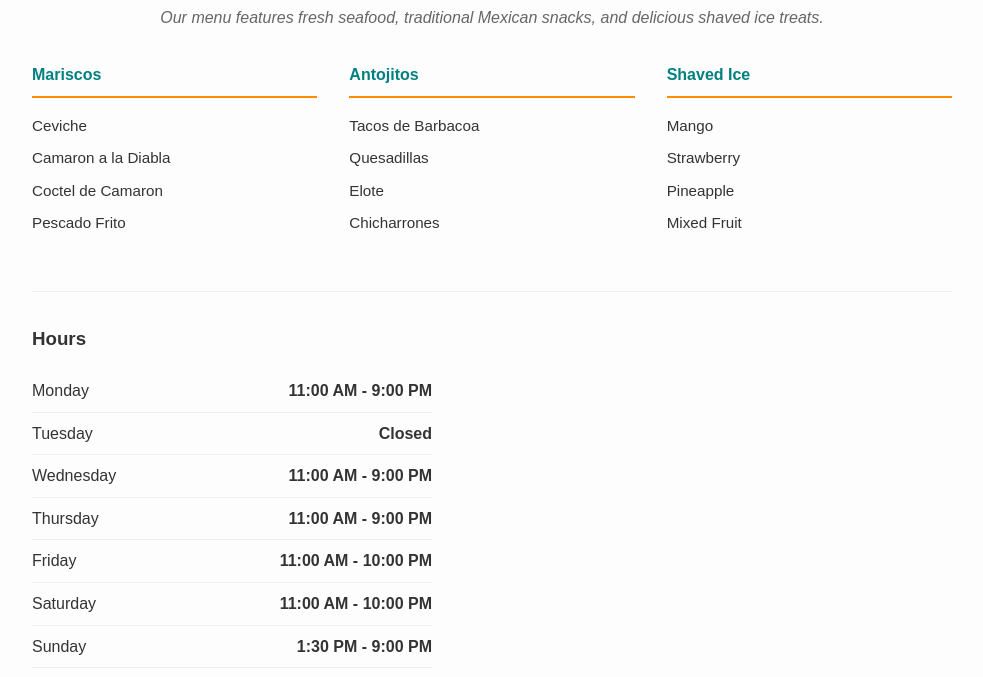
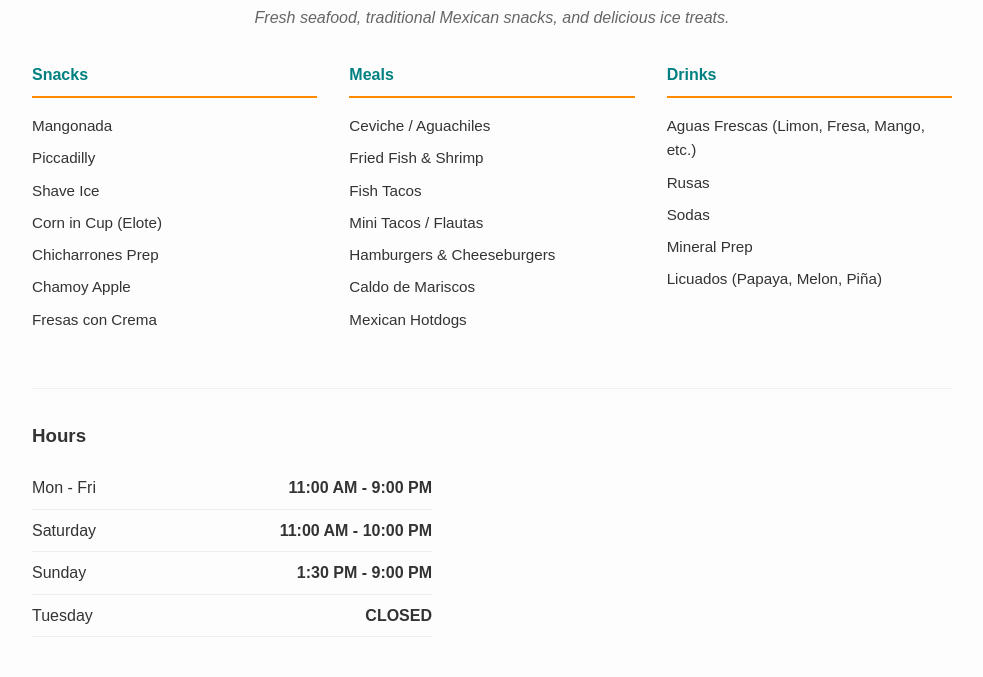
Before and after one commit to BySnowden/lacima-sa, a plain HTML site: page index.html in a window 1280 px wide. Shown: the part 463-1140 px from the top of the page, without its empty margins (148-1131 px from the left). Drawn offline with Linux system fonts and the light colour scheme.

Commit message:
Last before bed

```diff
--- a/css/style.css
+++ b/css/style.css
@@ -1,10 +1,5 @@
-/* 1. The Reset (Crucial for consistent spacing) */
 html {
-  /* 1. Move smooth scrolling here (Best Practice) */
   scroll-behavior: smooth;
-
-  /* 2. THE FIX: This creates a "buffer zone" at the top */
-  /* This value should match the height of your header approx */
   scroll-padding-top: 100px;
 }
 
@@ -14,7 +9,6 @@ html {
   box-sizing: border-box;
 }
 
-/* 2. Global Styles */
 body {
   font-family: sans-serif;
   line-height: 1.6;
@@ -34,7 +28,6 @@ main section:first-of-type {
   border-top: none;
 }
 
-/* Centers the whole page content */
 header {
   position: sticky;
   top: 0;
@@ -42,19 +35,17 @@ header {
   background-color: #fdfdfd;
   box-shadow: 0 2px 5px rgba(0, 0, 0, 0.1);
 
-  /* --- NEW FLEXBOX MAGIC STARTS HERE --- */
-  display: flex; /* Activates Flexbox */
-  justify-content: space-between; /* Pushes H1 to left, Nav to right */
-  align-items: center; /* Vertically aligns them in the middle */
-  flex-wrap: wrap; /* Allows wrapping on tiny phones if needed */
-  /* ----------------------------------- */
+  display: flex;
+  justify-content: space-between;
+  align-items: center;
+  flex-wrap: wrap;
 
   max-width: 960px;
   margin: 0 auto;
   padding: 10px 20px;
 }
 header h1 {
-  font-size: 1.5rem; /* Slightly smaller than default to fit nicely */
+  font-size: 1.5rem;
 }
 main,
 footer {
@@ -63,12 +54,11 @@ footer {
   padding: 20px;
 }
 
-/* 3. Navigation Bar */
 nav ul {
   list-style: none;
   display: flex;
   gap: 20px;
-  margin-top: 0; /* CHANGED: Remove this so it aligns perfectly with the H1 */
+  margin-top: 0;
 }
 
 nav a {
@@ -78,7 +68,7 @@ nav a {
 }
 
 nav a.current-page {
-  border-bottom: 2px solid #ff8c00; /* Orange underline for the active page */
+  border-bottom: 2px solid #ff8c00;
   color: #333;
 }
 
@@ -86,7 +76,6 @@ nav a:hover {
   text-decoration: solid;
 }
 
-/* 4. Hero Section */
 #home {
   margin-bottom: 2rem;
 }
@@ -106,9 +95,6 @@ nav a:hover {
   background-color: #006666;
 }
 
-/* 5. Menu Section (REFACTORED) */
-
-/* Styles for the Title "Menu" */
 #menu h3 {
   text-align: center;
   font-size: 2rem;
@@ -116,7 +102,6 @@ nav a:hover {
   color: #333;
 }
 
-/* Styles for the intro text */
 .menu-intro {
   text-align: center;
   font-style: italic;
@@ -124,24 +109,21 @@ nav a:hover {
   margin-bottom: 2rem;
 }
 
-/* The Grid Container - Now targets the wrapper div */
 .menu-grid {
   display: grid;
   gap: 2rem;
-  grid-template-columns: 1fr; /* Mobile Default: 1 Column */
+  grid-template-columns: 1fr;
 }
 
-/* Desktop View: 3 Columns */
 @media (min-width: 768px) {
   .menu-grid {
     grid-template-columns: repeat(3, 1fr);
   }
 }
 
-/* Individual Category Styles */
 .menu-category h4 {
   color: #008080;
-  border-bottom: 2px solid #ff8c00; /* Orange Accent */
+  border-bottom: 2px solid #ff8c00;
   margin-bottom: 1rem;
   padding-bottom: 0.5rem;
 }
@@ -155,7 +137,6 @@ nav a:hover {
   font-size: 0.95em;
 }
 
-/* 6. Hours Table Styling */
 .hours-table {
   width: 100%;
   max-width: 400px;
@@ -173,35 +154,31 @@ nav a:hover {
   font-weight: bold;
 }
 
-/* 7. Footer */
-/* Existing footer styles */
 footer {
   margin-top: 4rem;
   border-top: 1px solid #eee;
   text-align: center;
-  padding: 2rem 0; /* Add top/bottom padding */
-  background-color: #f9f9f9; /* Optional: light gray background for footer */
+  padding: 2rem 0;
+  background-color: #f9f9f9;
 }
 
-/* Style for the copyright info */
 .copyright {
   font-weight: bold;
   margin-top: 1rem;
 }
 
-/* Style for YOUR watermark */
 .developer-credit {
-  font-size: 0.8rem; /* Make it smaller than the rest */
-  color: #888; /* Make it lighter/greyer */
+  font-size: 0.8rem;
+  color: #888;
   margin-top: 0.5rem;
 }
 
 .developer-credit a {
   color: #888;
   text-decoration: none;
-  border-bottom: 1px dotted #888; /* Subtle link style */
+  border-bottom: 1px dotted #888;
 }
 
 .developer-credit a:hover {
-  color: #008080; /* Pop of color only when hovering */
+  color: #008080;
 }
--- a/index.html
+++ b/index.html
@@ -41,38 +41,45 @@
 
       <section id="menu">
         <h3>Menu</h3>
-
         <p class="menu-intro">
-          Our menu features fresh seafood, traditional Mexican snacks, and
-          delicious shaved ice treats.
+          Fresh seafood, traditional Mexican snacks, and delicious ice treats.
         </p>
 
         <div class="menu-grid">
           <div class="menu-category">
-            <h4>Mariscos</h4>
+            <h4>Snacks</h4>
             <ul>
-              <li>Ceviche</li>
-              <li>Camaron a la Diabla</li>
-              <li>Coctel de Camaron</li>
-              <li>Pescado Frito</li>
+              <li>Mangonada</li>
+              <li>Piccadilly</li>
+              <li>Shave Ice</li>
+              <li>Corn in Cup (Elote)</li>
+              <li>Chicharrones Prep</li>
+              <li>Chamoy Apple</li>
+              <li>Fresas con Crema</li>
             </ul>
           </div>
+
           <div class="menu-category">
-            <h4>Antojitos</h4>
+            <h4>Meals</h4>
             <ul>
-              <li>Tacos de Barbacoa</li>
-              <li>Quesadillas</li>
-              <li>Elote</li>
-              <li>Chicharrones</li>
+              <li>Ceviche / Aguachiles</li>
+              <li>Fried Fish & Shrimp</li>
+              <li>Fish Tacos</li>
+              <li>Mini Tacos / Flautas</li>
+              <li>Hamburgers & Cheeseburgers</li>
+              <li>Caldo de Mariscos</li>
+              <li>Mexican Hotdogs</li>
             </ul>
           </div>
+
           <div class="menu-category">
-            <h4>Shaved Ice</h4>
+            <h4>Drinks</h4>
             <ul>
-              <li>Mango</li>
-              <li>Strawberry</li>
-              <li>Pineapple</li>
-              <li>Mixed Fruit</li>
+              <li>Aguas Frescas (Limon, Fresa, Mango, etc.)</li>
+              <li>Rusas</li>
+              <li>Sodas</li>
+              <li>Mineral Prep</li>
+              <li>Licuados (Papaya, Melon, Piña)</li>
             </ul>
           </div>
         </div>
@@ -82,24 +89,8 @@
         <h3>Hours</h3>
         <table class="hours-table">
           <tr>
-            <td>Monday</td>
+            <td>Mon - Fri</td>
             <td>11:00 AM - 9:00 PM</td>
-          </tr>
-          <tr>
-            <td>Tuesday</td>
-            <td><strong>Closed</strong></td>
-          </tr>
-          <tr>
-            <td>Wednesday</td>
-            <td>11:00 AM - 9:00 PM</td>
-          </tr>
-          <tr>
-            <td>Thursday</td>
-            <td>11:00 AM - 9:00 PM</td>
-          </tr>
-          <tr>
-            <td>Friday</td>
-            <td>11:00 AM - 10:00 PM</td>
           </tr>
           <tr>
             <td>Saturday</td>
@@ -108,6 +99,10 @@
           <tr>
             <td>Sunday</td>
             <td>1:30 PM - 9:00 PM</td>
+          </tr>
+          <tr>
+            <td>Tuesday</td>
+            <td><strong>CLOSED</strong></td>
           </tr>
         </table>
       </section>
@@ -118,7 +113,15 @@
       <p>Questions? Call us at <a href="tel:2108374453">(210) 837-4453</a></p>
 
       <div class="socials">
-        <p>Follow us on <a href="#">Facebook</a> & <a href="#">Instagram</a></p>
+        <p>
+          Follow us on
+          <a
+            href="https://www.facebook.com/p/La-Cima-mariscos-antojitos-y-m%C3%A1s-61567835916145/"
+            >Facebook</a
+          >
+          & <a href="#">Instagram</a> &
+          <a href="https://www.tiktok.com/@lacimaantojitosymas">TikTok</a>
+        </p>
       </div>
 
       <p class="copyright">&copy; 2026 La Cima Mariscos, Antojitos y Mas</p>
```
Also changed, not shown: js/script.js (+0 -10 lines).
